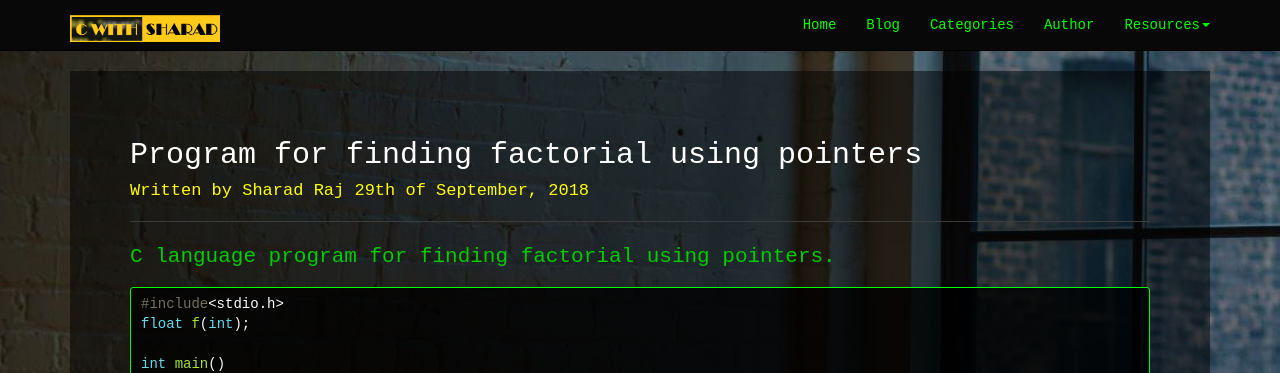
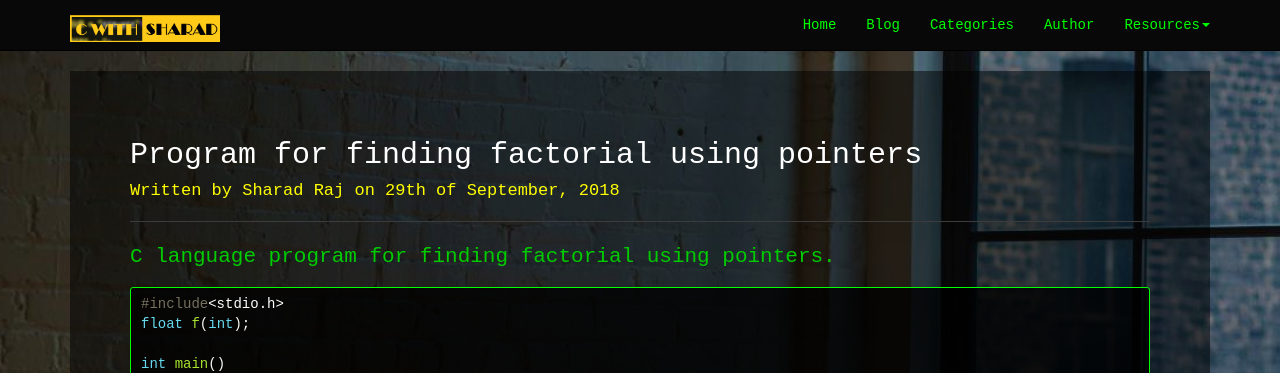
Before and after one commit to cwithsharad/cwithsharad.github.io, a Jekyll site: the page built from _posts/2018-09-29-program-for-finding-factorial-using-pointers.markdown, in a window 1280 px wide. Shown: the top 373 px of the page. Built offline with Jekyll 4.4.1, drawn with Linux system fonts in a browser that asks for light colours; emoji names are drawn with the system emoji font; comment, search, counter and statistics services are not loaded.

Commit message:
Update post.html

```diff
--- a/_layouts/post.html
+++ b/_layouts/post.html
@@ -6,7 +6,7 @@
         <!-- Jumbotron -->
         <div class="jumbotron" style="background:rgb(0,0,0,0.5)!important">
             <h2 style="color:white!important">{{ page.title }}</h2>
-            <h4 style="color:yellow!important">Written by {{ page.author }}
+            <h4 style="color:yellow!important">Written by {{ page.author }} on
 			{% if page.date %}
 				{% assign day = page.date | date: "%-d"  %}
 				{% case day %}
```
